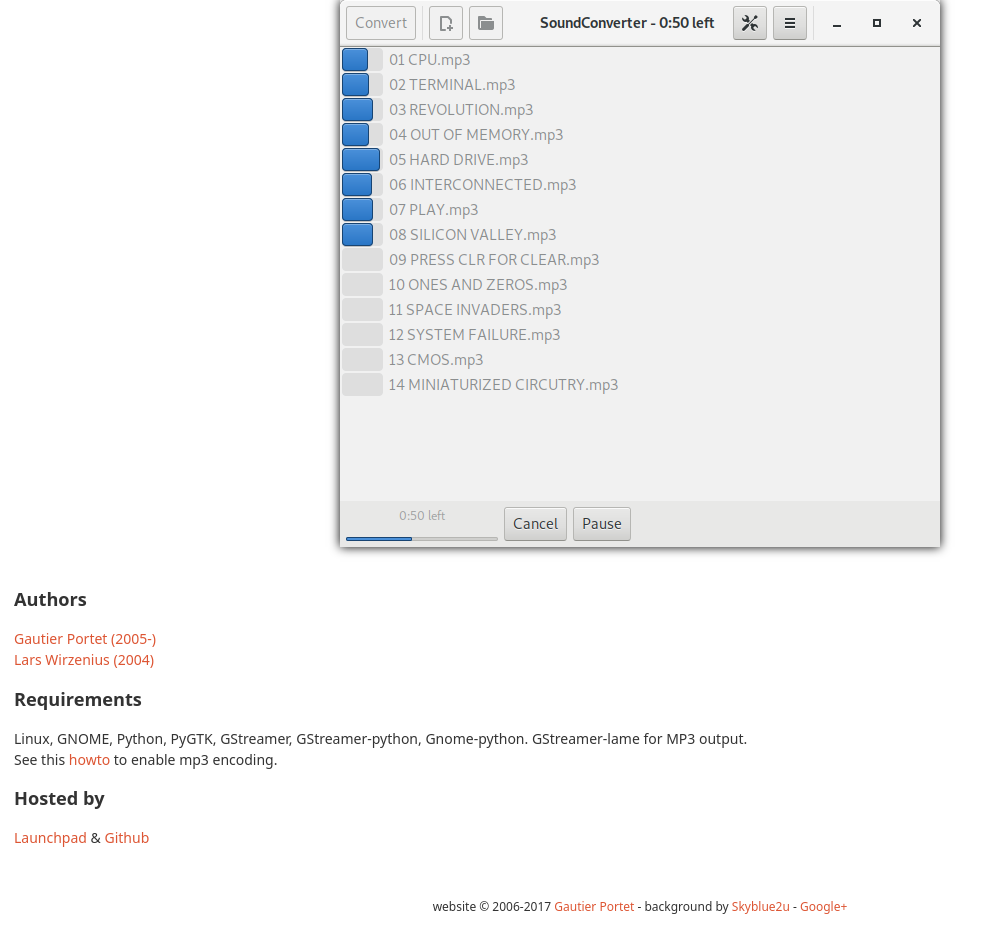
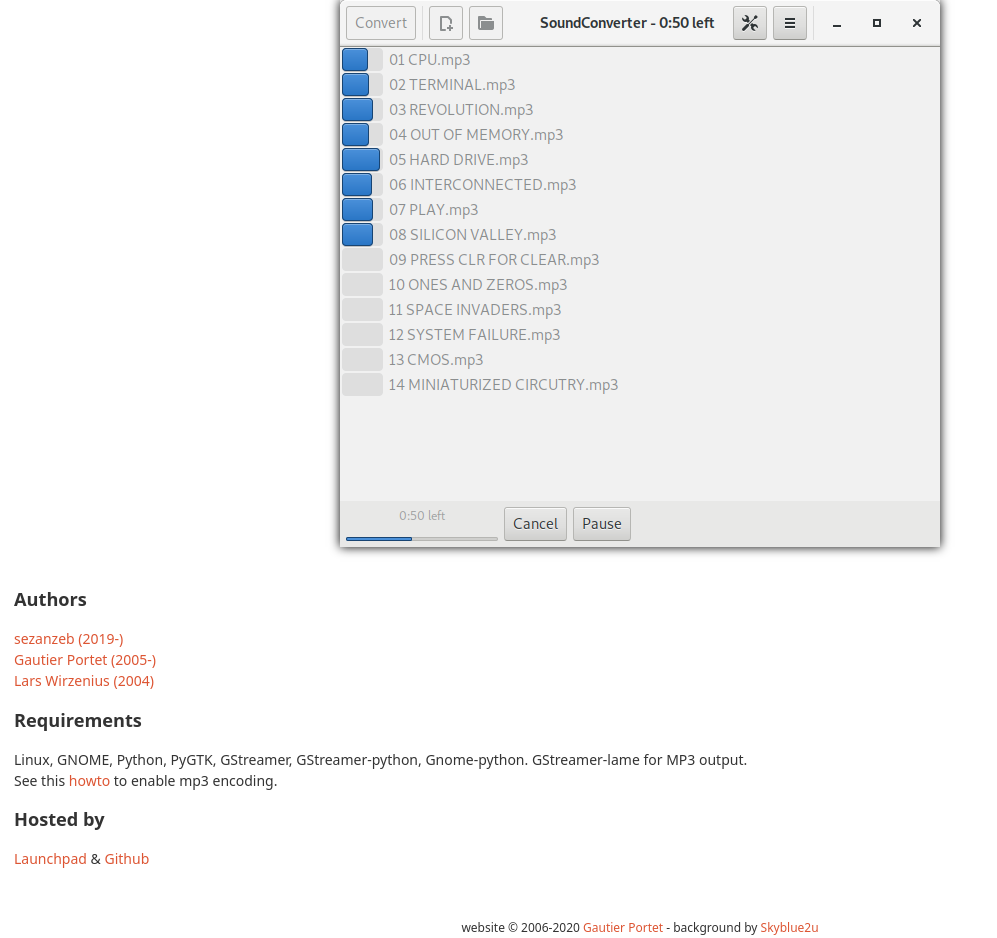
Before and after one commit to kassoulet/soundconverter, a plain HTML site: page index.html in a window 1280 px wide. Shown: the part 1970-2908 px from the top of the page, without its empty margins (0-997 px from the left). Before the commit the page ends 2887 px from the top, so only its background shows below. Drawn offline with Linux system fonts and the light colour scheme.

Commit message:
Add sezanzeb + Update year

```diff
--- a/index.html
+++ b/index.html
@@ -129,6 +129,9 @@
 <div class="prefix_1 grid_4">
 	<h3>Authors</h3>
 	<p>
+	<a href="http://hip70890b.de/">sezanzeb (2019-)</a>
+	</p>
+	<p>
 	<a href="http://kassoulet.free.fr">Gautier Portet (2005-)</a>
 	</p>
 	<p>
@@ -155,15 +158,9 @@
 
 
 <div class="container_12 prefix_1 grid_10 suffix_1 legal">
-website &copy; 2006-2017 <a href="http://kassoulet.free.fr">Gautier Portet</a> -
+website &copy; 2006-2020 <a href="http://kassoulet.free.fr">Gautier Portet</a> -
 
 background by  <a href="http://www.colourlovers.com/pattern/90096/waves_of_sorrow">Skyblue2u</a>
- -
- <a href="https://plus.google.com/112931396889444345201" rel="publisher">Google+</a>
-
-
-
-
 </div>
 
 <script type="text/javascript">
```
